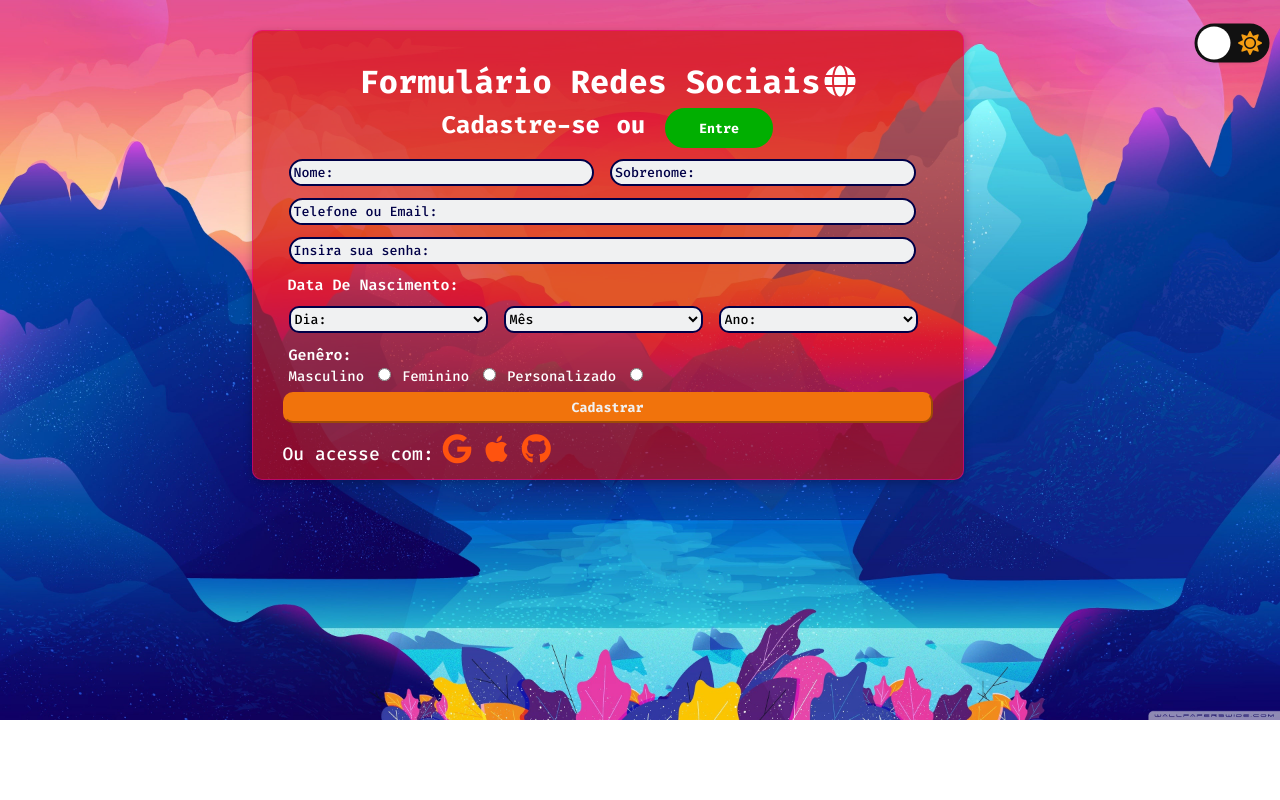
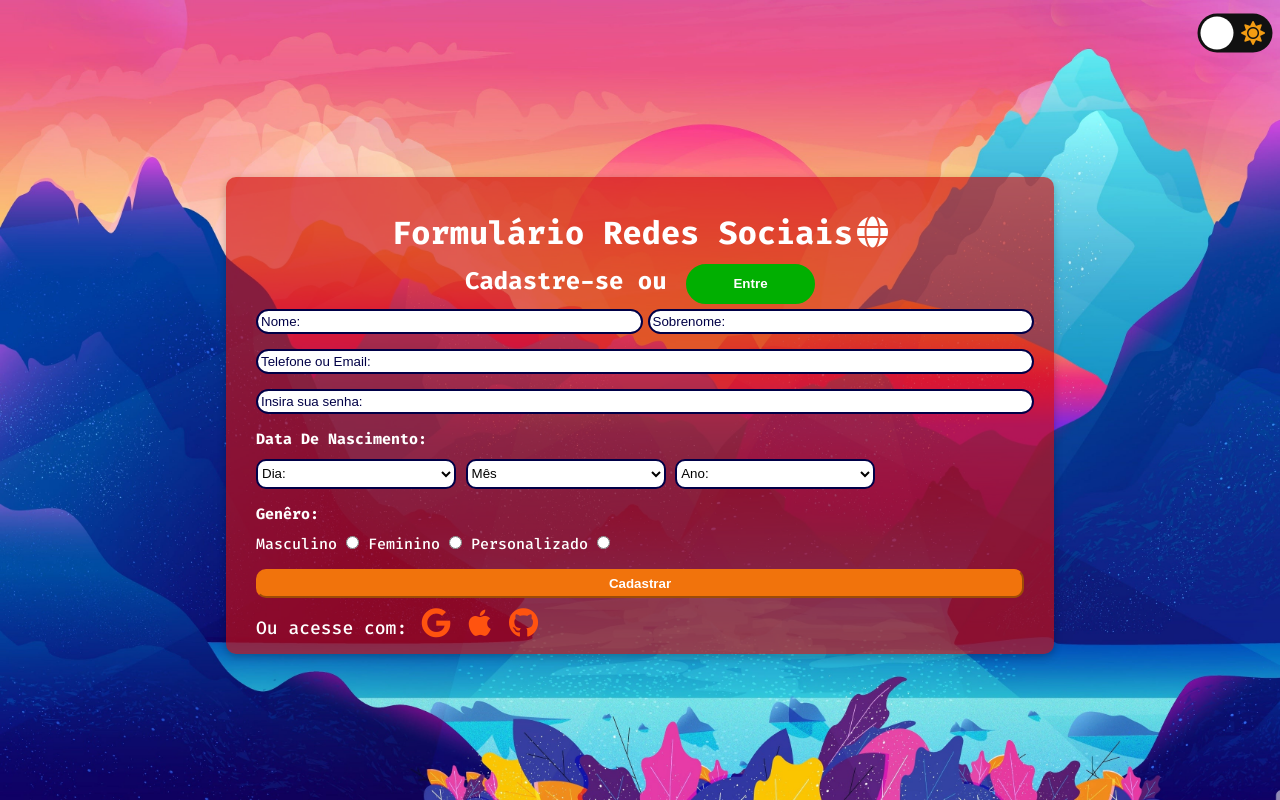
Before and after one commit to jpcavenaghi/formulario-dark-mode, a plain HTML site: page index.html in a window 1280 px wide. Drawn offline with Linux system fonts and the light colour scheme.

Commit message:
melhorando o código e adicionando respondsividade

```diff
--- a/index.html
+++ b/index.html
@@ -6,8 +6,14 @@
     <meta http-equiv="X-UA-Compatible" content="IE=edge">
     <meta name="viewport" content="width=device-width, initial-scale=1.0">
 
+    <!-- favicon -->
+    <link rel="shortcut icon" href="./src/img/users-solid.svg" type="image/x-icon">
+
     <!-- link css -->
+    <link rel="stylesheet" href="./src/css/reset.css">
     <link rel="stylesheet" href="./src/css/style.css">
+    <link rel="stylesheet" href="./src/css/responsive.css">
+    <link rel="stylesheet" href="./src/css/variables.css">
     <link rel="stylesheet" href="./src/css/all.min.css">
 
     <style>
@@ -17,11 +23,10 @@
     <title>Formulário</title>
 
 </head>
-
 <body>
 
     <div class="btn-dark">
-        <input type="checkbox" class="checkbox" id="chk">
+        <input type="checkbox" class="checkbox-dark" id="chk">
         <label for="chk" class="sol-lua">
             <i class="fas fa-moon"></i>
             <i class="fas fa-sun"></i>
@@ -33,16 +38,18 @@
         <h1>Formulário Redes Sociais<i class="fas fa-globe"> </i></h1>
 
         <h2>Cadastre-se <span>ou</span> <button id="entrebtn">Entre</button></h2>
-        <input type="text" class="campo" name="nome" id="nome" placeholder="Nome:">
-        <input type="text" class="campo" name="sobrenome" id="sobrenome" placeholder="Sobrenome:">
-        <input type="text" class="campo campo-email-senha" name="email" id="email" placeholder="Telefone ou Email:">
-        <br>
-        <input type="password" class="campo campo-email-senha" name="senha" id="senha" placeholder="Insira sua senha:">
 
+        <div class="campos">
+            <input type="text" class="campo nome" name="nome" id="nome" placeholder="Nome:">
+            <input type="text" class="campo sobrenome" name="sobrenome" id="sobrenome" placeholder="Sobrenome:">
+
+            <input type="text" class="campo campo-email" name="email" id="email" placeholder="Telefone ou Email:">
+            <input type="password" class="campo campo-senha" name="senha" id="senha" placeholder="Insira sua senha:">
+        </div>
 
         <div class="data-nascimento">
 
-            <label class="especificacao">Data De Nascimento:</label>
+            <label>Data De Nascimento:</label>
 
             <select name="dia" class="selects-data" id="id">
                 <option value="">Dia:</option>
@@ -76,13 +83,13 @@
                 <option value="2001">2001</option>
                 <option value="2002">2002</option>
                 <option value="2003">2003</option>
-            </select> <br>
-
+            </select>
         </div>
 
         <div class="check-genero">
-            <p class="especificacao">Genêro:</p>
+            <p>Genêro:</p>
 
+            <div class="genero-input">
                 <label for="masculino">Masculino</label>
                 <input type="radio" name="genero" value="masculino" id="masculino">
 
@@ -90,20 +97,20 @@
                 <input type="radio" name="genero" value="feminino" id="feminino">
 
                 <label for="pers">Personalizado</label>
-            <input type="radio" name="genero" value="Personalizado" id="pers"> <br>
+                <input type="radio" name="genero" value="Personalizado" id="pers">
+            </div>
         </div>
 
         <button class="botao-cadastro">Cadastrar</button>
 
-
+        <div class="social">
+            <p>Ou acesse com:</p>
             <div class="icons">
-            <p>Ou acesse com:</p>
                 <i class="fab fa-google"></i>
                 <i class="fab fa-apple"></i>
                 <i class="fab fa-github"></i>
             </div>
-
-
+        </div>
     </form>
 
     <script src="./src/js/script.js"></script>
--- a/src/css/style.css
+++ b/src/css/style.css
@@ -1,43 +1,36 @@
 body {
-    box-sizing: border-box;
-    background-image: url(../img/dia.jpg);
+    display: flex;
+    align-items: center;
+    justify-content: right;
+    height: 100vh;
+    background: url(../img/dia.jpg) no-repeat;
     background-size: cover;
-    background-repeat: no-repeat;
+    font-family: 'Fira Code', monospace;
 }
 
 /* ---Formulário--- */
 
 .form {
+    display: flex;
+    flex-direction: column;
     background-color: rgba(209, 12, 12, 0.644);
-    color: white;
-    border: 1px solid rgba(255, 0, 191, 0.4);
+    color: #fff;
     margin: 30px auto 0px auto;
-    align-content: center;
-    width: 650px;
+    width: 60%;
     padding: 30px;
     padding-bottom: 10px;
     border-radius: 10px;
     box-shadow: rgba(0, 0, 0, 0.24) 0px 3px 8px;
 }
 
-.form h1 {
+.form h1,
+.form h2 {
     text-align: center;
-    font-family: 'Fira Code', monospace;
-    margin: 0;
+    margin: 5px;
 }
 
 .form h1 i {
     margin-left: 4px;
-}
-
-.form h2 {
-    font-family: 'Fira Code', monospace;
-    margin: 5px;
-    text-align: center;
-}
-
-.form span {
-    margin-left: 2px;
 }
 
 #entrebtn {
@@ -45,73 +38,83 @@ body {
     width: 17%;
     height: 40px;
     cursor: pointer;
-    color: #ffff;
-    font-weight: bold;
+    color: #fff;
+    font-weight: 700;
     background-color: rgb(1, 175, 1);
     border: 2px solid rgb(1, 175, 1);
     border-radius: 25px;
-    font-family: 'Fira Code', monospace;
 }
 
 #entrebtn:hover {
     transition: ease-in-out 0.5s;
-    background-color: #ffff;
+    background-color: #fff;
     color: rgb(1, 175, 1);
 }
 
-.campo {
-    display: inline;
-    width: 295.5px;
+.campos {
+    display: grid;
+    grid-template-rows: repeat(3, 1fr);
+    grid-template-columns: 1fr 1fr;
+    grid-template-areas:
+        "nome sobrenome"
+        "email email"
+        "senha senha";
+    grid-gap: 15px;
+}
+
+.campos .campo {
+    width: 100%;
     padding: 3px;
-    margin: 6px;
     border-radius: 20px;
     border: 2px solid #000047;
-    background-color: #F0F1F2;
-    font-family: 'Fira Code', monospace;
-    font-weight: 500;
+    background-color: #fff;
 }
 
-.campo::placeholder {
+.campos .campo::placeholder {
     color: #000047;
     position: absolute;
 }
 
-.campo-email-senha {
-    margin: 6px;
-    width: 95%;
+.campos .nome {
+    grid-area: nome;
 }
 
-.especificacao {
-    display: block;
-    font-size: 15px;
-    padding: 5px;
-    font-family: 'Fira Code', monospace;
-    font-weight: 600;
+.campos .sobrenome {
+    grid-area: sobrenome;
 }
 
-.selects-data {
+.campos .campo-email {
+    grid-area: email;
+}
+
+.campos .campo-senha {
+    grid-area: senha;
+}
+
+.data-nascimento .selects-data {
     display: inline;
-    margin: 6px;
-    height: 27px;
-    width: 199px;
+    height: 30px;
+    width: 200px;
     border-radius: 10px;
     border: 2px solid #000047;
-    background-color: #F0F1F2;
-    font-family: 'Fira Code', monospace;
-    font-weight: 500;
+    background-color: #fff;
 }
 
 .check-genero {
-    font-size: 14px;
-    margin: 6px;
+    font-size: 15px;
     cursor: pointer;
-    font-family: 'Fira Code', monospace;
-    font-weight: 500;
 }
 
+.check-genero .genero-input {
+    margin: 10px 10px 15px 0;
+}
+
+.data-nascimento label,
 .check-genero p {
-    padding: 0;
-    margin: 0 auto;
+    display: block;
+    margin: 15px 10px 10px 0;
+    font-size: 15px;
+    font-weight: 700;
 }
 
 .botao-cadastro {
@@ -120,34 +123,32 @@ body {
     padding: 5px;
     cursor: pointer;
     border-radius: 10px;
-    font-family: 'Fira Code', monospace;
-    background-color: rgb(241, 115, 12);
-    border-color: rgb(241, 115, 12);
-    color: #F0F1F2;
-    font-weight: 900;
-
+    background-color: var(--cor-padrao-dia);
+    border-color: var(--cor-padrao-dia);
+    color: #fff;
+    font-weight: 700;
 }
 
 .botao-cadastro:hover {
     transition: all ease-in 0.5s;
-    background-color: #F0F1F2;
-    color: rgb(241, 115, 12);
+    background-color: #fff;
+    color: var(--cor-padrao-dia);
 }
 
 /* --- icons --- */
 
-.icons {
+.social {
     padding-top: 6px;
 }
 
-.icons p {
+.social p {
     display: inline;
     font-size: 18px;
-    font-family: 'Fira Code', monospace;
     font-weight: 500;
 }
 
-.icons i {
+.icons {
+    display: inline;
     font-size: 30px;
     padding: 5px;
     cursor: pointer;
@@ -158,22 +159,30 @@ body {
     color: rgb(255, 179, 191);
 }
 
+/* ---- gerais ---- */
+
+.campos .campo,
+.data-nascimento .selects-data,
+.check-genero {
+    font-weight: 500;
+}
+
+
 /* ----dark mode----- */
 
 .btn-dark {
-    position: relative;
-    float: right;
-    margin-right:15px;
+    position: absolute;
+    align-self: flex-start;
+    margin: 20px;
     transition: background 0.2s linear;
-    box-shadow: rgba(0, 0, 0, 0.24) 0px 3px 8px;
 }
 
-.checkbox {
+.btn-dark .checkbox-dark {
     opacity: 0;
     position: absolute;
 }
 
-.sol-lua {
+.btn-dark .sol-lua {
     background-color: #111;
     border-radius: 50px;
     cursor: pointer;
@@ -199,7 +208,7 @@ body {
     transition: transform 0.2s linear;
 }
 
-.checkbox:checked + .sol-lua .ball {
+.checkbox-dark:checked+.sol-lua .ball {
     transform: translateX(24px);
 }
 
@@ -211,30 +220,30 @@ body {
     color: #f39c12;
 }
 
-.dark{
+.dark {
     background-image: url(../img/noite.jpg);
 }
 
 .dark form {
-    background-color: rgba(0, 0, 56,0.9);
+    background-color: var(--cor-padrao-noite);
     color: #fff;
-    border: 1px solid rgba(0, 0, 56,0.9);
+    border: 1px solid var(--cor-padrao-noite);
 }
 
-.dark .botao-cadastro{
+.dark .botao-cadastro {
     background-color: black;
     border: 1px solid black;
 }
 
-.dark .botao-cadastro:hover{
+.dark .botao-cadastro:hover {
     color: black;
-    background-color: white;
+    background-color: #fff;
 }
 
-.dark .icons i{
+.dark .icons i {
     color: rgb(81, 81, 218);
 }
 
-.dark .icons i:hover{
+.dark .icons i:hover {
     color: black;
 }
```
Lines whose indentation alone changed are shown as unchanged.
